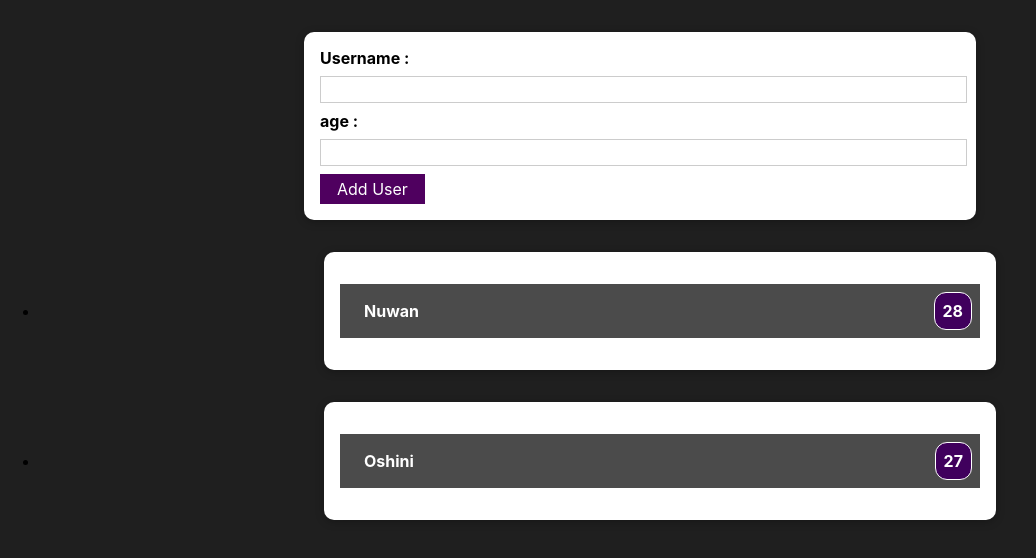
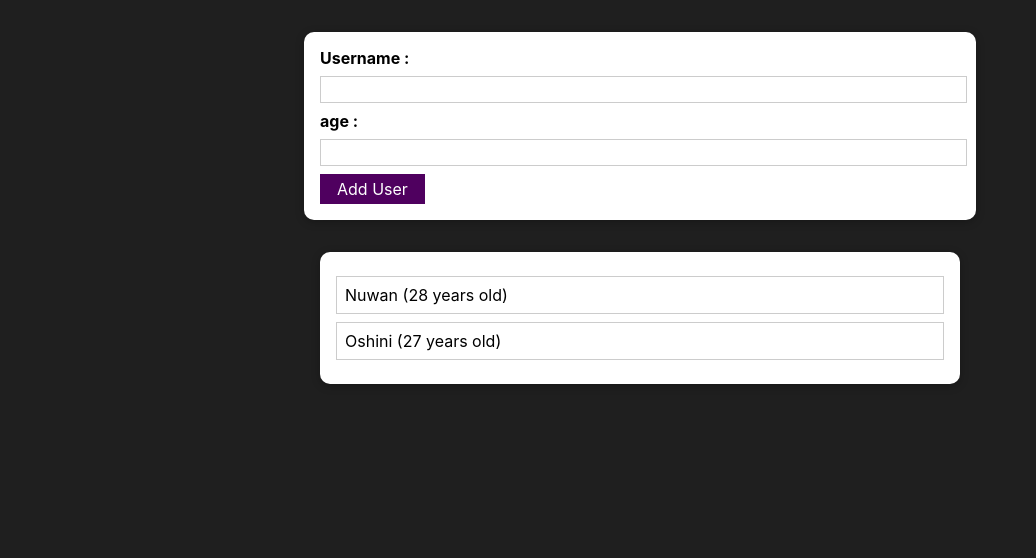
Before and after one commit to Dananjaya94/User-Manager, a React (Create React App) app: page / in a window 1280 px wide. Shown: the top 558 px of the page, without its empty margins (0-1036 px from the left). Built offline with nearby package versions, Linux system fonts and the light colour scheme.

Commit message:
UserList Component
Bug fixes

```diff
--- a/src/components/UserList/UserList.js
+++ b/src/components/UserList/UserList.js
@@ -5,34 +5,14 @@ import classes from "./UserList.module.css";
 
 export default function UserList(props) {
   return (
-    // <table>
-    //   <thead>
-    //     <tr>
-    //       <td>UserName</td>
-    //       <td>Age</td>
-    //     </tr>
-    //   </thead>
-    //   <tbody>
-    //     {props.data.map((user) => (
-    //       <tr>
-    //         <td>{user.userName}</td>
-    //         <td>{user.age}</td>
-    //       </tr>
-    //     ))}
-    //   </tbody>
-    // </table>
-
+    <Card className={classes.users}>
       <ul>
         {props.data.map((user) => (
           <li>
-          <Card className={classes.list}>
-            <div className={classes.users}>
-              <h2>{user.userName}</h2>
-              <div className={classes.userage}>{user.age}</div>
-            </div>
-          </Card>
+            {user.userName} ({user.age} years old)
           </li>
         ))}
       </ul>
+    </Card>
   );
 }
--- a/src/components/UserList/UserList.module.css
+++ b/src/components/UserList/UserList.module.css
@@ -1,33 +1,16 @@
 .users {
-  display: flex;
-  justify-content: space-between;
-  align-items: center;
-  padding: 0.5rem;
-  margin: 1rem 0;
-  background-color: #4b4b4b;
-}
-
-.users h2 {
-  color: #3a3a3a;
-  font-size: 1rem;
-  flex: 1;
-  margin: 0 1rem;
-  color: white;
-}
-
-.userage {
-  font-size: 1rem;
-  font-weight: bold;
-  color: white;
-  background-color: #40005d;
-  border: 1px solid white;
-  padding: 0.5rem;
-  border-radius: 12px;
-}
-
-.list {
   margin: 2rem auto;
-  padding: 1rem;
   width: 90%;
   max-width: 40rem;
 }
+
+.users ul {
+  list-style: none;
+  padding: 1rem;
+}
+
+.users li {
+  border: 1px solid #ccc;
+  margin: 0.5rem 0;
+  padding: 0.5rem;
+}
```
Lines whose indentation alone changed are shown as unchanged.
